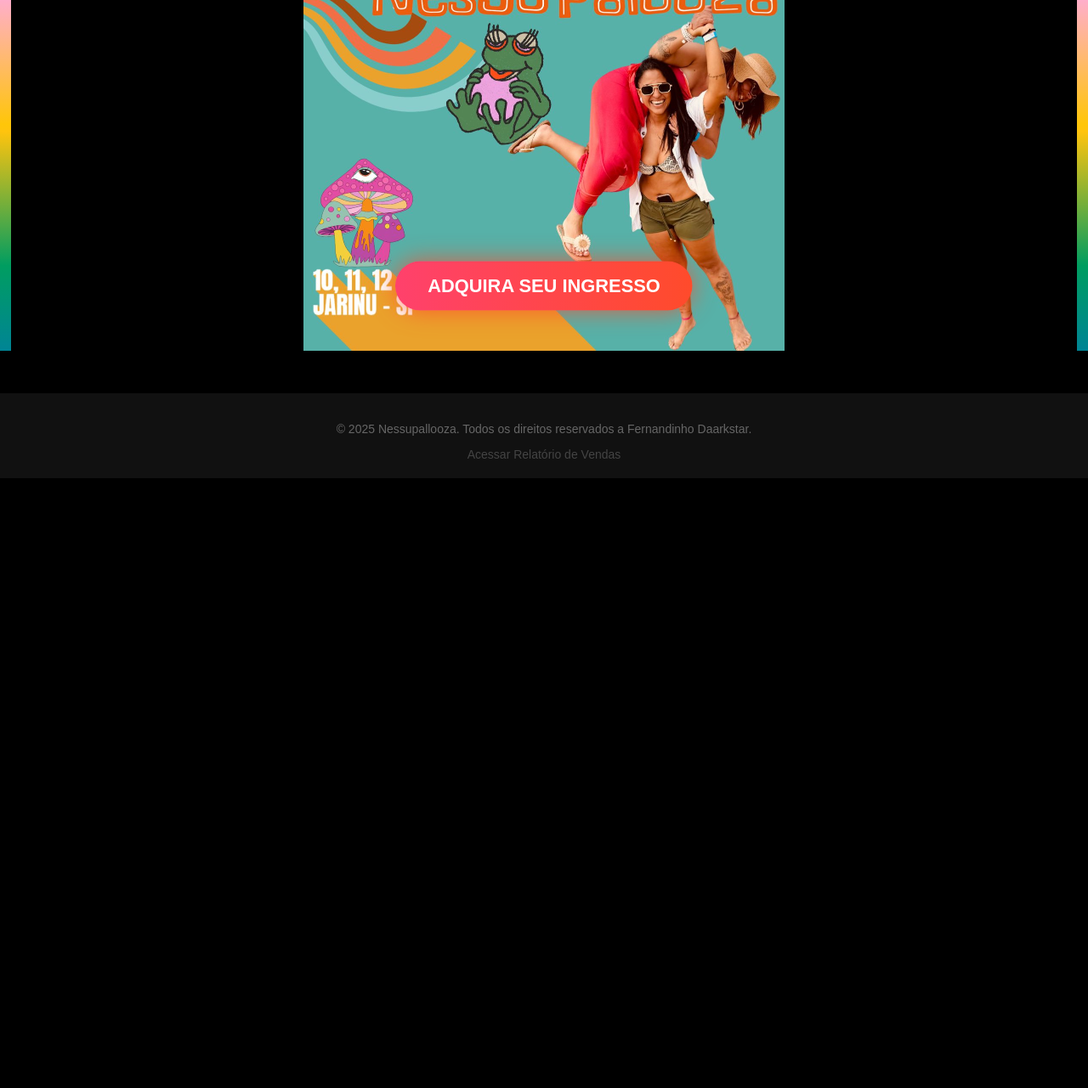
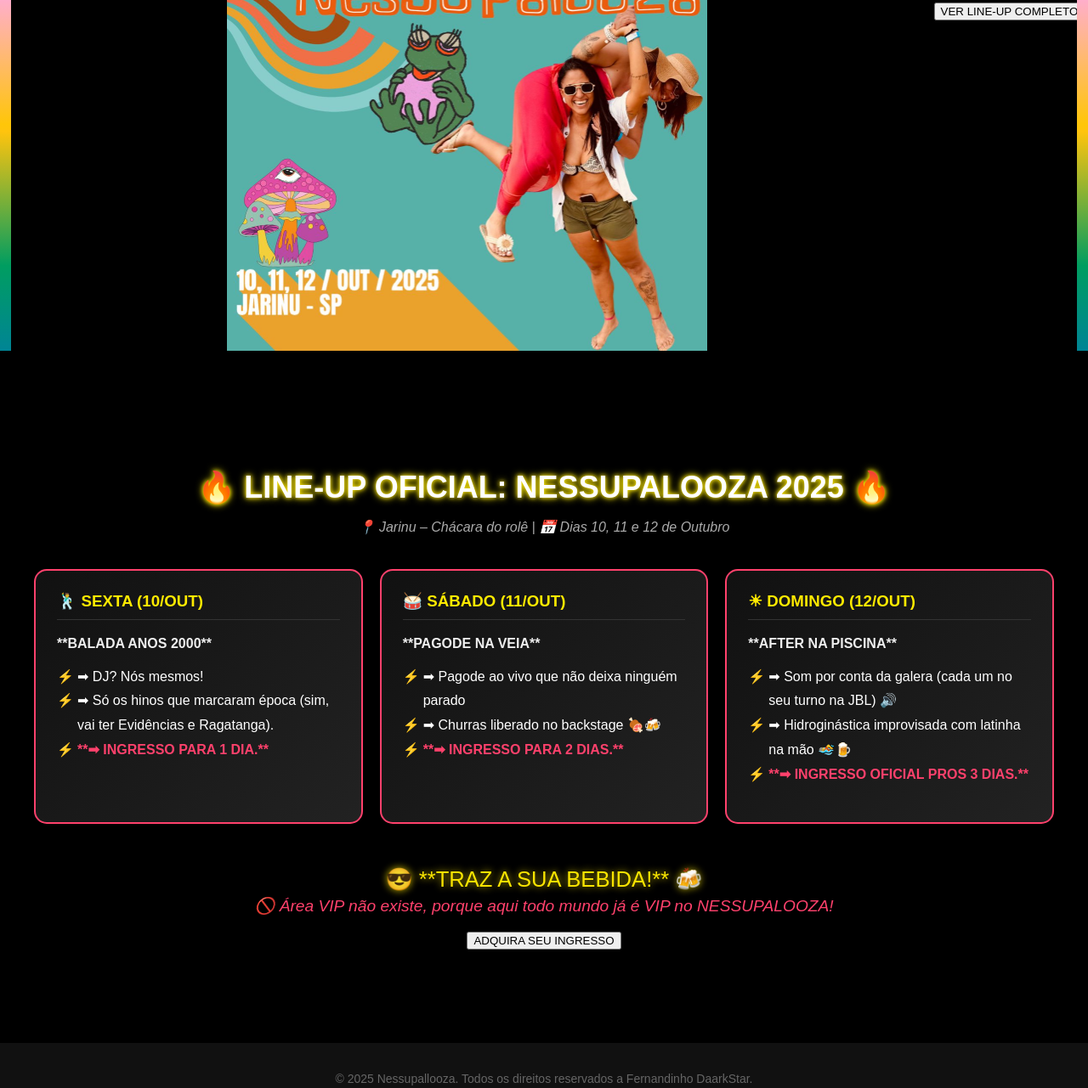
Before and after one commit to fernando-hugo/Nessupallozza_2025, a plain HTML site: page index.html in a window 1280 px wide. Shown: the part 387-1668 px from the top of the page at 85% size. Before the commit the page ends 950 px from the top, so only its background shows below. Drawn offline with Linux system fonts and the light colour scheme.

Commit message:
Update index.html
alterção de layout

```diff
--- a/index.html
+++ b/index.html
@@ -10,11 +10,11 @@
 
   <header class="hero-banner">
     <img src="nessupallooza.png" alt="Pôster Oficial Nessupallooza 2025, 10, 11 & 12 OUT/2025">
-    <button id="btnIngressos">ADQUIRA SEU INGRESSO</button>
+    <button id="btnVerLineupInicial">VER LINE-UP COMPLETO!</button>
   </header>
 
   <main>
-    <section id="lineup-section" class="lineup-container" style="display: none;">
+    <section id="lineup-section" class="lineup-container">
       <h2>🔥 LINE-UP OFICIAL: NESSUPALOOZA 2025 🔥</h2>
       <p class="data-evento">📍 Jarinu – Chácara do rolê | 📅 Dias 10, 11 e 12 de Outubro</p>
 
@@ -46,13 +46,17 @@
           <ul>
             <li>➡ Som por conta da galera (cada um no seu turno na JBL) 🔊</li>
             <li>➡ Hidroginástica improvisada com latinha na mão 🏊🍺</li>
-            <li class="info-ingresso"> 😎*INGRESSO OFICIAL PARA OS 3 DIAS.*😎</li>
+            <li class="info-ingresso">**➡ INGRESSO OFICIAL PROS 3 DIAS.**</li>
           </ul>
         </div>
 
       </div>
-      <p class="aviso-bebida">😎 **TRAGA A SUA BEBIDA FAVORITA!!!** 🍻</p>
+
+      <p class="aviso-bebida">😎 **TRAZ A SUA BEBIDA!** 🍻</p>
       <p class="aviso-vip">🚫 Área VIP não existe, porque aqui todo mundo já é VIP no NESSUPALOOZA!</p>
+
+      <button id="btnAdquirirIngressoLineup">ADQUIRA SEU INGRESSO</button>
+
     </section>
   </main>
 
@@ -121,13 +125,11 @@
     <div class="modal-content">
       <button class="close-btn" data-modal-id="modalAgradecimento">&times;</button>
       <h2>🎉 OBRIGADO PELA COMPRA!</h2>
-      <p>Sua Presença e muito e ESPECIAL para o **Nessupallooza 2025** E está quase confirmada!!!.</p>
-
-
+      <p>Sua Presença e muito e ESPECIAL para o **Nessupallooza 2025** E está quase confirmada!!!</p>
       <div id="areaConfirmação">
         <img id="previewIngresso" src="ingresso-modelo.png" alt="Prévia do Ingresso do Festival" style="width: 100%; max-width: 250px; border-radius: 8px; margin: 15px 0; display: none;">
 
-        <p class="aviso-confirma"> **confirme aqui** para finalizar a emissão do seu ingresso.</p>
+        <p class="aviso-confirma" **confirme aqui** para finalizar a emissão do seu ingresso.</p>
         <button id="btnConfirmaPagamento">EU JÁ FIZ O PAGAMENTO</button>
       </div>
     </div>
@@ -145,7 +147,7 @@
 
   <footer>
     <div class="footer-content">
-        <p>© 2025 Nessupallooza. Todos os direitos reservados a Fernandinho Daarkstar.</p>
+        <p>© 2025 Nessupallooza. Todos os direitos reservados a Fernandinho DaarkStar.</p>
         <a href="#" id="linkRelatorio">Acessar Relatório de Vendas</a>
     </div>
   </footer>
```
